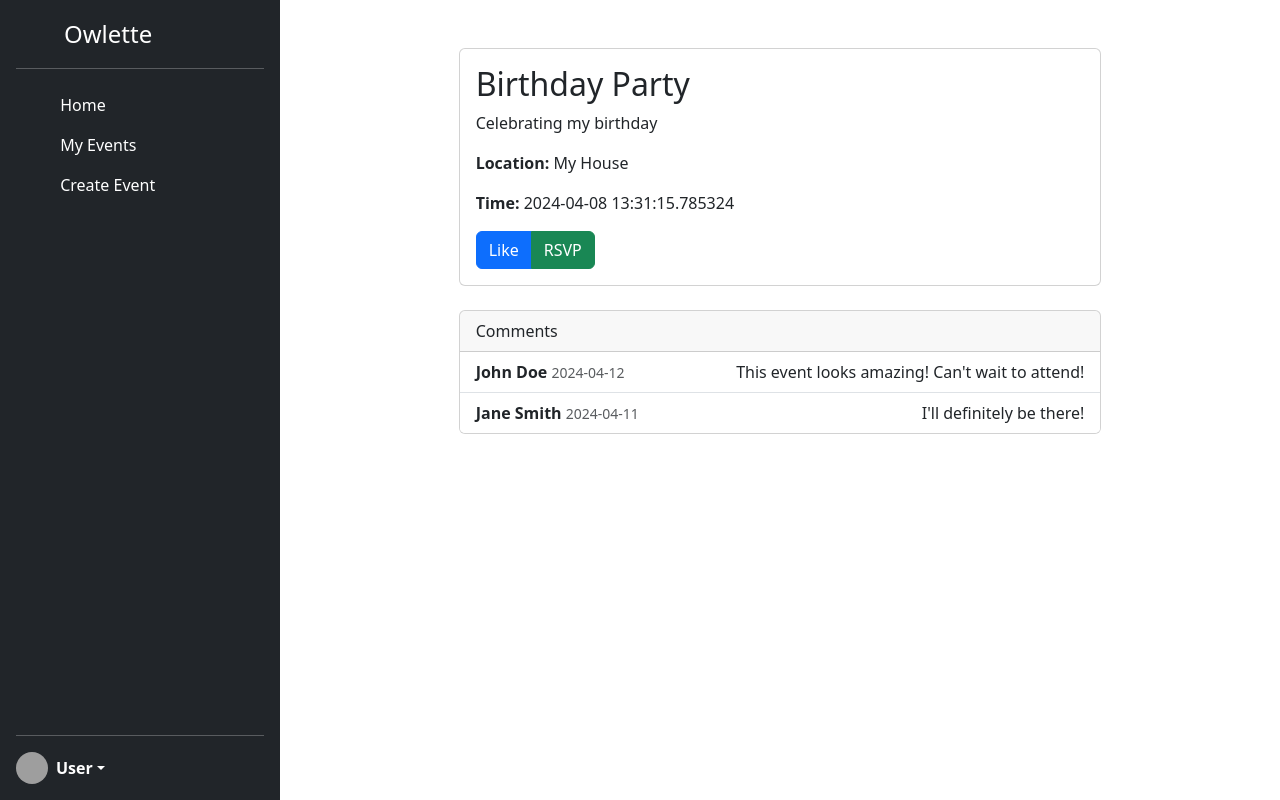
After one commit to Mooshiiee/Owlette, a Flask app: page /eventview/1 in a window 1280 px wide. The commit adds this page. Run offline with Flask 3, Linux system fonts and the light colour scheme; some libraries are stand-ins or nearby versions; grey boxes are pictures that could not be loaded.

Commit message:
Added event detail view YAY

```diff
--- a/app/app.py
+++ b/app/app.py
@@ -54,6 +54,12 @@ def home():
 def myevents():
     return render_template('myevents.html')
 
+@app.route('/eventview/<int:eventID>')
+def eventdetailview(eventID):
+    #gets entry from primarky key value
+    singleEvent = Event.query.get(eventID)
+    return render_template("eventdetailview.html", singleEvent = singleEvent)
+
 @app.route('/create-event', methods=['GET', 'POST'])
 def create_event():
     print("Handling a request to the create-event route...")
--- /dev/null
+++ b/app/templates/eventdetailview.html
@@ -0,0 +1,56 @@
+{% extends "base.html" %}
+
+{% block content %}
+
+
+
+<div class="container">
+    <div class="row">
+      <div class="col-md-8 mx-auto mt-5">
+        <div class="card">
+          <div class="card-body">
+            <h2 class="card-title">{{singleEvent.title}}</h2>
+            <p class="card-text">{{singleEvent.description}}</p>
+            <p class="card-text"><strong>Location:</strong> {{singleEvent.location}}</p>
+            <p class="card-text"><strong>Time:</strong> {{singleEvent.eventTime}}</p>
+            <div class="btn-group" role="group" aria-label="Event Actions">
+              <button type="button" class="btn btn-primary"><i class="fas fa-thumbs-up"></i> Like</button>
+              <button type="button" class="btn btn-success"><i class="fas fa-calendar-check"></i> RSVP</button>
+            </div>
+          </div>
+        </div>
+        <div class="card mt-4">
+          <div class="card-header">
+            Comments
+          </div>
+          <ul class="list-group list-group-flush">
+            <li class="list-group-item">
+              <div class="d-flex justify-content-between">
+                <div>
+                  <strong>John Doe</strong>
+                  <small class="text-muted">2024-04-12</small>
+                </div>
+                <div>
+                  <span>This event looks amazing! Can't wait to attend!</span>
+                </div>
+              </div>
+            </li>
+            <li class="list-group-item">
+              <div class="d-flex justify-content-between">
+                <div>
+                  <strong>Jane Smith</strong>
+                  <small class="text-muted">2024-04-11</small>
+                </div>
+                <div>
+                  <span>I'll definitely be there!</span>
+                </div>
+              </div>
+            </li>
+          </ul>
+        </div>
+      </div>
+    </div>
+  </div>
+
+
+{% endblock %}
--- a/app/templates/home.html
+++ b/app/templates/home.html
@@ -19,7 +19,7 @@
         <h5 class="card-title">{{events.title}}</h5>
         <p class="card-text">{{events.description}}</p>
         <p><small>{{events.location}} {{events.eventTime}}</small></p>
-        <a href="#" class="btn btn-primary stretched-link">Show More</a>
+        <a href="/eventview/{{events.eventID}}" class="btn btn-primary stretched-link">Show More</a>
       </div>
     </div>
     {% endfor %}
```
Also changed, not shown: app/instance/owlettedb.sqlite3.
